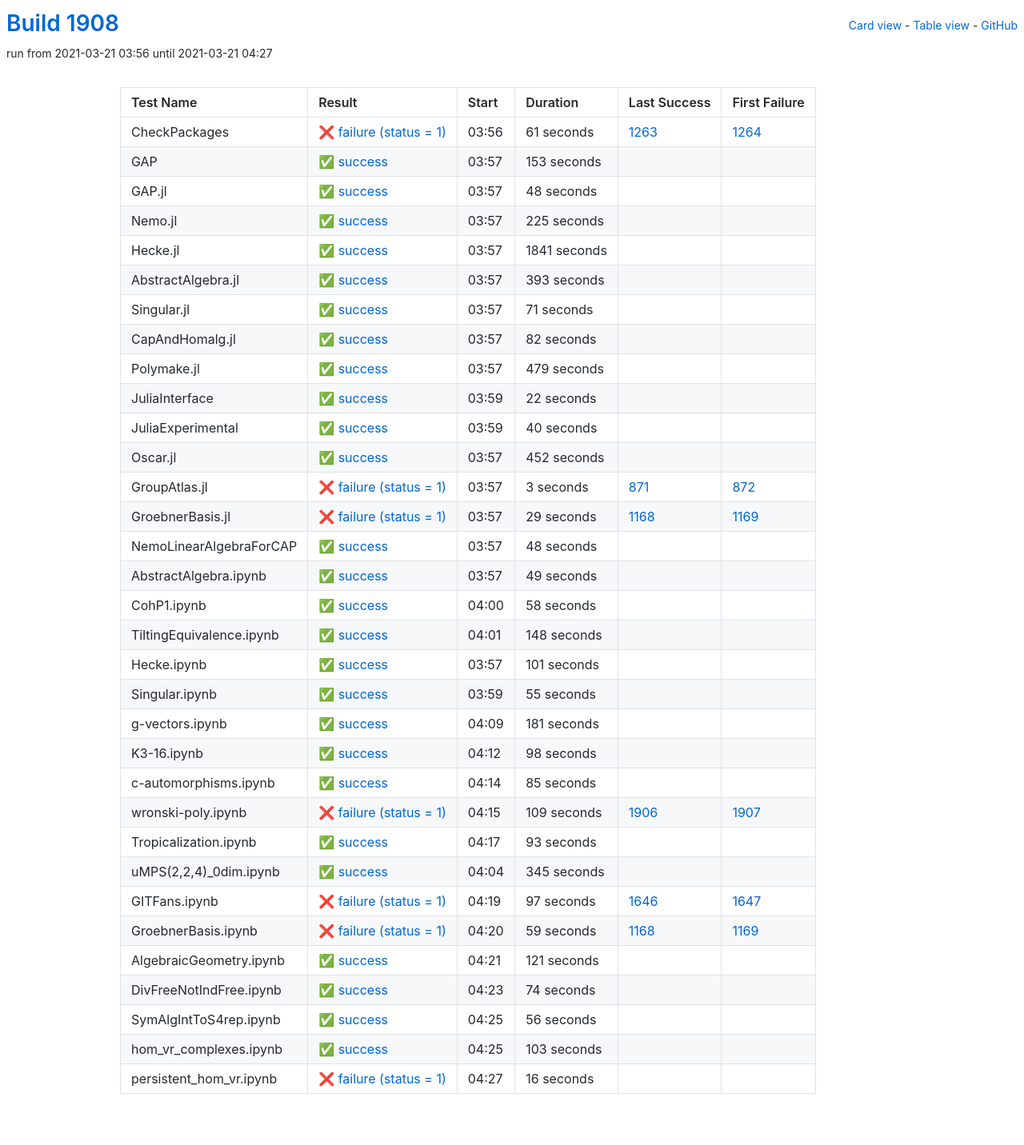
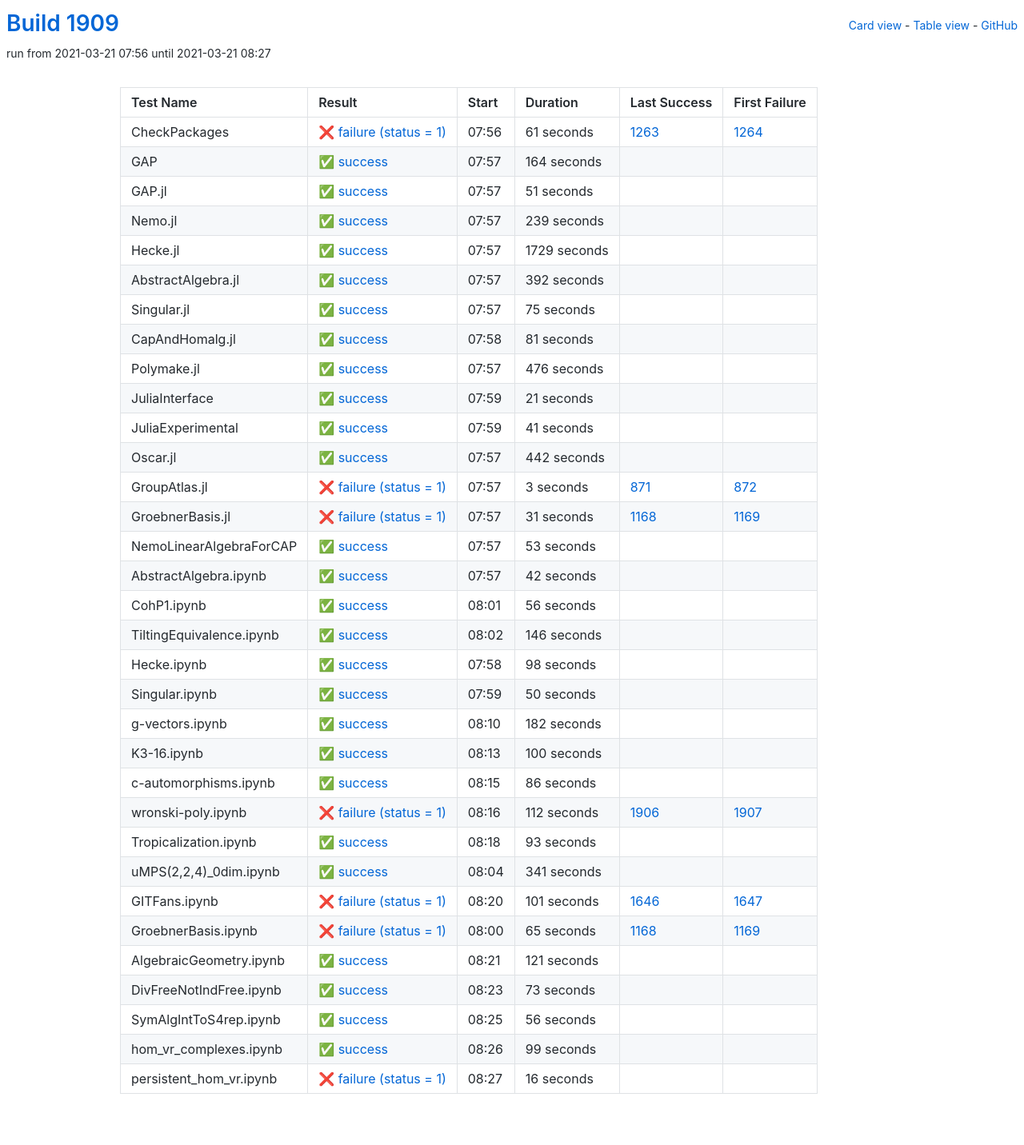
Before and after one commit to oscar-system/oscar-ci-status-stable, a Jekyll site: the page built from table.html, in a window 1280 px wide. Shown: the whole page at 80% size. Built offline with Jekyll 4.4.1, drawn with Linux system fonts in a browser that asks for light colours.

Commit message:
Build #1909

```diff
--- a/_data/ci.yml
+++ b/_data/ci.yml
@@ -1,6 +1,6 @@
 ---
-build: 1908
-build_url: https://oscarci.mathematik.uni-kl.de/job/oscar-stable/1908/
+build: 1909
+build_url: https://oscarci.mathematik.uni-kl.de/job/oscar-stable/1909/
 job: oscar-stable
 organization: oscar-system
 repo: oscar-ci-status-stable
@@ -8,8 +8,8 @@ repourl: https://github.com/oscar-system/oscar-ci-status-stable
 tests:
 - name: CheckPackages
   id: checkpackages
-  log: https://oscarci.mathematik.uni-kl.de/job/oscar-stable/1908/artifact/logs/build-1908/CheckPackages.log
-  start: 2021-03-21 03:56
+  log: https://oscarci.mathematik.uni-kl.de/job/oscar-stable/1909/artifact/logs/build-1909/CheckPackages.log
+  start: 2021-03-21 07:56
   success: false
   exitcode: 1
   status: failure
@@ -20,140 +20,140 @@ tests:
   first_failure_url: https://oscarci.mathematik.uni-kl.de/job/oscar-stable/1264/
 - name: GAP
   id: gap
-  log: https://oscarci.mathematik.uni-kl.de/job/oscar-stable/1908/artifact/logs/build-1908/GAP.log
-  start: 2021-03-21 03:57
+  log: https://oscarci.mathematik.uni-kl.de/job/oscar-stable/1909/artifact/logs/build-1909/GAP.log
+  start: 2021-03-21 07:57
   success: true
   exitcode: 0
   status: success
-  duration: 153
+  duration: 164
   last_success: false
   last_success_url:
   first_failure: false
   first_failure_url:
 - name: GAP.jl
   id: gap-jl
-  log: https://oscarci.mathematik.uni-kl.de/job/oscar-stable/1908/artifact/logs/build-1908/GAP.jl.log
-  start: 2021-03-21 03:57
+  log: https://oscarci.mathematik.uni-kl.de/job/oscar-stable/1909/artifact/logs/build-1909/GAP.jl.log
+  start: 2021-03-21 07:57
   success: true
   exitcode: 0
   status: success
-  duration: 48
+  duration: 51
   last_success: false
   last_success_url:
   first_failure: false
   first_failure_url:
 - name: Nemo.jl
   id: nemo-jl
-  log: https://oscarci.mathematik.uni-kl.de/job/oscar-stable/1908/artifact/logs/build-1908/Nemo.jl.log
-  start: 2021-03-21 03:57
+  log: https://oscarci.mathematik.uni-kl.de/job/oscar-stable/1909/artifact/logs/build-1909/Nemo.jl.log
+  start: 2021-03-21 07:57
   success: true
   exitcode: 0
   status: success
-  duration: 225
+  duration: 239
   last_success: false
   last_success_url:
   first_failure: false
   first_failure_url:
 - name: Hecke.jl
   id: hecke-jl
-  log: https://oscarci.mathematik.uni-kl.de/job/oscar-stable/1908/artifact/logs/build-1908/Hecke.jl.log
-  start: 2021-03-21 03:57
+  log: https://oscarci.mathematik.uni-kl.de/job/oscar-stable/1909/artifact/logs/build-1909/Hecke.jl.log
+  start: 2021-03-21 07:57
   success: true
   exitcode: 0
   status: success
-  duration: 1841
+  duration: 1729
   last_success: false
   last_success_url:
   first_failure: false
   first_failure_url:
 - name: AbstractAlgebra.jl
   id: abstractalgebra-jl
-  log: https://oscarci.mathematik.uni-kl.de/job/oscar-stable/1908/artifact/logs/build-1908/AbstractAlgebra.jl.log
-  start: 2021-03-21 03:57
+  log: https://oscarci.mathematik.uni-kl.de/job/oscar-stable/1909/artifact/logs/build-1909/AbstractAlgebra.jl.log
+  start: 2021-03-21 07:57
   success: true
   exitcode: 0
   status: success
-  duration: 393
+  duration: 392
   last_success: false
   last_success_url:
   first_failure: false
   first_failure_url:
 - name: Singular.jl
   id: singular-jl
-  log: https://oscarci.mathematik.uni-kl.de/job/oscar-stable/1908/artifact/logs/build-1908/Singular.jl.log
-  start: 2021-03-21 03:57
+  log: https://oscarci.mathematik.uni-kl.de/job/oscar-stable/1909/artifact/logs/build-1909/Singular.jl.log
+  start: 2021-03-21 07:57
   success: true
   exitcode: 0
   status: success
-  duration: 71
+  duration: 75
   last_success: false
   last_success_url:
   first_failure: false
   first_failure_url:
 - name: CapAndHomalg.jl
   id: capandhomalg-jl
-  log: https://oscarci.mathematik.uni-kl.de/job/oscar-stable/1908/artifact/logs/build-1908/CapAndHomalg.jl.log
-  start: 2021-03-21 03:57
+  log: https://oscarci.mathematik.uni-kl.de/job/oscar-stable/1909/artifact/logs/build-1909/CapAndHomalg.jl.log
+  start: 2021-03-21 07:58
   success: true
   exitcode: 0
   status: success
-  duration: 82
+  duration: 81
   last_success: false
   last_success_url:
   first_failure: false
   first_failure_url:
 - name: Polymake.jl
   id: polymake-jl
-  log: https://oscarci.mathematik.uni-kl.de/job/oscar-stable/1908/artifact/logs/build-1908/Polymake.jl.log
-  start: 2021-03-21 03:57
+  log: https://oscarci.mathematik.uni-kl.de/job/oscar-stable/1909/artifact/logs/build-1909/Polymake.jl.log
+  start: 2021-03-21 07:57
   success: true
   exitcode: 0
   status: success
-  duration: 479
+  duration: 476
   last_success: false
   last_success_url:
   first_failure: false
   first_failure_url:
 - name: JuliaInterface
   id: juliainterface
-  log: https://oscarci.mathematik.uni-kl.de/job/oscar-stable/1908/artifact/logs/build-1908/JuliaInterface.log
-  start: 2021-03-21 03:59
+  log: https://oscarci.mathematik.uni-kl.de/job/oscar-stable/1909/artifact/logs/build-1909/JuliaInterface.log
+  start: 2021-03-21 07:59
   success: true
   exitcode: 0
   status: success
-  duration: 22
+  duration: 21
   last_success: false
   last_success_url:
   first_failure: false
   first_failure_url:
 - name: JuliaExperimental
   id: juliaexperimental
-  log: https://oscarci.mathematik.uni-kl.de/job/oscar-stable/1908/artifact/logs/build-1908/JuliaExperimental.log
-  start: 2021-03-21 03:59
+  log: https://oscarci.mathematik.uni-kl.de/job/oscar-stable/1909/artifact/logs/build-1909/JuliaExperimental.log
+  start: 2021-03-21 07:59
   success: true
   exitcode: 0
   status: success
-  duration: 40
+  duration: 41
   last_success: false
   last_success_url:
   first_failure: false
   first_failure_url:
 - name: Oscar.jl
   id: oscar-jl
-  log: https://oscarci.mathematik.uni-kl.de/job/oscar-stable/1908/artifact/logs/build-1908/Oscar.jl.log
-  start: 2021-03-21 03:57
+  log: https://oscarci.mathematik.uni-kl.de/job/oscar-stable/1909/artifact/logs/build-1909/Oscar.jl.log
+  start: 2021-03-21 07:57
   success: true
   exitcode: 0
   status: success
-  duration: 452
+  duration: 442
   last_success: false
   last_success_url:
   first_failure: false
   first_failure_url:
 - name: GroupAtlas.jl
   id: groupatlas-jl
-  log: https://oscarci.mathematik.uni-kl.de/job/oscar-stable/1908/artifact/logs/build-1908/GroupAtlas.jl.log
-  start: 2021-03-21 03:57
+  log: https://oscarci.mathematik.uni-kl.de/job/oscar-stable/1909/artifact/logs/build-1909/GroupAtlas.jl.log
+  start: 2021-03-21 07:57
   success: false
   exitcode: 1
   status: failure
@@ -164,104 +164,68 @@ tests:
   first_failure_url: https://oscarci.mathematik.uni-kl.de/job/oscar-stable/872/
 - name: GroebnerBasis.jl
   id: groebnerbasis-jl
-  log: https://oscarci.mathematik.uni-kl.de/job/oscar-stable/1908/artifact/logs/build-1908/GroebnerBasis.jl.log
-  start: 2021-03-21 03:57
+  log: https://oscarci.mathematik.uni-kl.de/job/oscar-stable/1909/artifact/logs/build-1909/GroebnerBasis.jl.log
+  start: 2021-03-21 07:57
   success: false
   exitcode: 1
   status: failure
-  duration: 29
+  duration: 31
   last_success: 1168
   last_success_url: https://oscarci.mathematik.uni-kl.de/job/oscar-stable/1168/
   first_failure: 1169
   first_failure_url: https://oscarci.mathematik.uni-kl.de/job/oscar-stable/1169/
 - name: NemoLinearAlgebraForCAP
   id: nemolinearalgebraforcap
-  log: https://oscarci.mathematik.uni-kl.de/job/oscar-stable/1908/artifact/logs/build-1908/NemoLinearAlgebraForCAP.log
-  start: 2021-03-21 03:57
+  log: https://oscarci.mathematik.uni-kl.de/job/oscar-stable/1909/artifact/logs/build-1909/NemoLinearAlgebraForCAP.log
+  start: 2021-03-21 07:57
   success: true
   exitcode: 0
   status: success
-  duration: 48
+  duration: 53
   last_success: false
   last_success_url:
   first_failure: false
   first_failure_url:
 - name: AbstractAlgebra.ipynb
   id: abstractalgebra-ipynb
-  log: https://oscarci.mathematik.uni-kl.de/job/oscar-stable/1908/artifact/logs/build-1908/AbstractAlgebra.ipynb.log
-  start: 2021-03-21 03:57
+  log: https://oscarci.mathematik.uni-kl.de/job/oscar-stable/1909/artifact/logs/build-1909/AbstractAlgebra.ipynb.log
+  start: 2021-03-21 07:57
   success: true
   exitcode: 0
   status: success
-  duration: 49
+  duration: 42
   last_success: false
   last_success_url:
   first_failure: false
   first_failure_url:
 - name: CohP1.ipynb
   id: cohp1-ipynb
-  log: https://oscarci.mathematik.uni-kl.de/job/oscar-stable/1908/artifact/logs/build-1908/CohP1.ipynb.log
-  start: 2021-03-21 04:00
+  log: https://oscarci.mathematik.uni-kl.de/job/oscar-stable/1909/artifact/logs/build-1909/CohP1.ipynb.log
+  start: 2021-03-21 08:01
   success: true
   exitcode: 0
   status: success
-  duration: 58
+  duration: 56
   last_success: false
   last_success_url:
   first_failure: false
   first_failure_url:
 - name: TiltingEquivalence.ipynb
   id: tiltingequivalence-ipynb
-  log: https://oscarci.mathematik.uni-kl.de/job/oscar-stable/1908/artifact/logs/build-1908/TiltingEquivalence.ipynb.log
-  start: 2021-03-21 04:01
+  log: https://oscarci.mathematik.uni-kl.de/job/oscar-stable/1909/artifact/logs/build-1909/TiltingEquivalence.ipynb.log
+  start: 2021-03-21 08:02
   success: true
   exitcode: 0
   status: success
-  duration: 148
+  duration: 146
   last_success: false
   last_success_url:
   first_failure: false
   first_failure_url:
 - name: Hecke.ipynb
   id: hecke-ipynb
-  log: https://oscarci.mathematik.uni-kl.de/job/oscar-stable/1908/artifact/logs/build-1908/Hecke.ipynb.log
-  start: 2021-03-21 03:57
-  success: true
-  exitcode: 0
-  status: success
-  duration: 101
-  last_success: false
-  last_success_url:
-  first_failure: false
-  first_failure_url:
-- name: Singular.ipynb
-  id: singular-ipynb
-  log: https://oscarci.mathematik.uni-kl.de/job/oscar-stable/1908/artifact/logs/build-1908/Singular.ipynb.log
-  start: 2021-03-21 03:59
-  success: true
-  exitcode: 0
-  status: success
-  duration: 55
-  last_success: false
-  last_success_url:
-  first_failure: false
-  first_failure_url:
-- name: g-vectors.ipynb
-  id: g-vectors-ipynb
-  log: https://oscarci.mathematik.uni-kl.de/job/oscar-stable/1908/artifact/logs/build-1908/g-vectors.ipynb.log
-  start: 2021-03-21 04:09
-  success: true
-  exitcode: 0
-  status: success
-  duration: 181
-  last_success: false
-  last_success_url:
-  first_failure: false
-  first_failure_url:
-- name: K3-16.ipynb
-  id: k3-16-ipynb
-  log: https://oscarci.mathematik.uni-kl.de/job/oscar-stable/1908/artifact/logs/build-1908/K3-16.ipynb.log
-  start: 2021-03-21 04:12
+  log: https://oscarci.mathematik.uni-kl.de/job/oscar-stable/1909/artifact/logs/build-1909/Hecke.ipynb.log
+  start: 2021-03-21 07:58
   success: true
   exitcode: 0
   status: success
@@ -270,34 +234,70 @@ tests:
   last_success_url:
   first_failure: false
   first_failure_url:
-- name: c-automorphisms.ipynb
-  id: c-automorphisms-ipynb
-  log: https://oscarci.mathematik.uni-kl.de/job/oscar-stable/1908/artifact/logs/build-1908/c-automorphisms.ipynb.log
-  start: 2021-03-21 04:14
+- name: Singular.ipynb
+  id: singular-ipynb
+  log: https://oscarci.mathematik.uni-kl.de/job/oscar-stable/1909/artifact/logs/build-1909/Singular.ipynb.log
+  start: 2021-03-21 07:59
   success: true
   exitcode: 0
   status: success
-  duration: 85
+  duration: 50
+  last_success: false
+  last_success_url:
+  first_failure: false
+  first_failure_url:
+- name: g-vectors.ipynb
+  id: g-vectors-ipynb
+  log: https://oscarci.mathematik.uni-kl.de/job/oscar-stable/1909/artifact/logs/build-1909/g-vectors.ipynb.log
+  start: 2021-03-21 08:10
+  success: true
+  exitcode: 0
+  status: success
+  duration: 182
+  last_success: false
+  last_success_url:
+  first_failure: false
+  first_failure_url:
+- name: K3-16.ipynb
+  id: k3-16-ipynb
+  log: https://oscarci.mathematik.uni-kl.de/job/oscar-stable/1909/artifact/logs/build-1909/K3-16.ipynb.log
+  start: 2021-03-21 08:13
+  success: true
+  exitcode: 0
+  status: success
+  duration: 100
+  last_success: false
+  last_success_url:
+  first_failure: false
+  first_failure_url:
+- name: c-automorphisms.ipynb
+  id: c-automorphisms-ipynb
+  log: https://oscarci.mathematik.uni-kl.de/job/oscar-stable/1909/artifact/logs/build-1909/c-automorphisms.ipynb.log
+  start: 2021-03-21 08:15
+  success: true
+  exitcode: 0
+  status: success
+  duration: 86
   last_success: false
   last_success_url:
   first_failure: false
   first_failure_url:
 - name: wronski-poly.ipynb
   id: wronski-poly-ipynb
-  log: https://oscarci.mathematik.uni-kl.de/job/oscar-stable/1908/artifact/logs/build-1908/wronski-poly.ipynb.log
-  start: 2021-03-21 04:15
+  log: https://oscarci.mathematik.uni-kl.de/job/oscar-stable/1909/artifact/logs/build-1909/wronski-poly.ipynb.log
+  start: 2021-03-21 08:16
   success: false
   exitcode: 1
   status: failure
-  duration: 109
+  duration: 112
   last_success: 1906
   last_success_url: https://oscarci.mathematik.uni-kl.de/job/oscar-stable/1906/
   first_failure: 1907
   first_failure_url: https://oscarci.mathematik.uni-kl.de/job/oscar-stable/1907/
 - name: Tropicalization.ipynb
   id: tropicalization-ipynb
-  log: https://oscarci.mathematik.uni-kl.de/job/oscar-stable/1908/artifact/logs/build-1908/Tropicalization.ipynb.log
-  start: 2021-03-21 04:17
+  log: https://oscarci.mathematik.uni-kl.de/job/oscar-stable/1909/artifact/logs/build-1909/Tropicalization.ipynb.log
+  start: 2021-03-21 08:18
   success: true
   exitcode: 0
   status: success
@@ -308,44 +308,44 @@ tests:
   first_failure_url:
 - name: uMPS(2,2,4)_0dim.ipynb
   id: umps-2-2-4-0dim-ipynb
-  log: https://oscarci.mathematik.uni-kl.de/job/oscar-stable/1908/artifact/logs/build-1908/uMPS-2-2-4-_0dim.ipynb.log
-  start: 2021-03-21 04:04
+  log: https://oscarci.mathematik.uni-kl.de/job/oscar-stable/1909/artifact/logs/build-1909/uMPS-2-2-4-_0dim.ipynb.log
+  start: 2021-03-21 08:04
   success: true
   exitcode: 0
   status: success
-  duration: 345
+  duration: 341
   last_success: false
   last_success_url:
   first_failure: false
   first_failure_url:
 - name: GITFans.ipynb
   id: gitfans-ipynb
-  log: https://oscarci.mathematik.uni-kl.de/job/oscar-stable/1908/artifact/logs/build-1908/GITFans.ipynb.log
-  start: 2021-03-21 04:19
+  log: https://oscarci.mathematik.uni-kl.de/job/oscar-stable/1909/artifact/logs/build-1909/GITFans.ipynb.log
+  start: 2021-03-21 08:20
   success: false
   exitcode: 1
   status: failure
-  duration: 97
+  duration: 101
   last_success: 1646
   last_success_url: https://oscarci.mathematik.uni-kl.de/job/oscar-stable/1646/
   first_failure: 1647
   first_failure_url: https://oscarci.mathematik.uni-kl.de/job/oscar-stable/1647/
 - name: GroebnerBasis.ipynb
   id: groebnerbasis-ipynb
-  log: https://oscarci.mathematik.uni-kl.de/job/oscar-stable/1908/artifact/logs/build-1908/GroebnerBasis.ipynb.log
-  start: 2021-03-21 04:20
+  log: https://oscarci.mathematik.uni-kl.de/job/oscar-stable/1909/artifact/logs/build-1909/GroebnerBasis.ipynb.log
+  start: 2021-03-21 08:00
   success: false
   exitcode: 1
   status: failure
-  duration: 59
+  duration: 65
   last_success: 1168
   last_success_url: https://oscarci.mathematik.uni-kl.de/job/oscar-stable/1168/
   first_failure: 1169
   first_failure_url: https://oscarci.mathematik.uni-kl.de/job/oscar-stable/1169/
 - name: AlgebraicGeometry.ipynb
   id: algebraicgeometry-ipynb
-  log: https://oscarci.mathematik.uni-kl.de/job/oscar-stable/1908/artifact/logs/build-1908/AlgebraicGeometry.ipynb.log
-  start: 2021-03-21 04:21
+  log: https://oscarci.mathematik.uni-kl.de/job/oscar-stable/1909/artifact/logs/build-1909/AlgebraicGeometry.ipynb.log
+  start: 2021-03-21 08:21
   success: true
   exitcode: 0
   status: success
@@ -356,20 +356,20 @@ tests:
   first_failure_url:
 - name: DivFreeNotIndFree.ipynb
   id: divfreenotindfree-ipynb
-  log: https://oscarci.mathematik.uni-kl.de/job/oscar-stable/1908/artifact/logs/build-1908/DivFreeNotIndFree.ipynb.log
-  start: 2021-03-21 04:23
+  log: https://oscarci.mathematik.uni-kl.de/job/oscar-stable/1909/artifact/logs/build-1909/DivFreeNotIndFree.ipynb.log
+  start: 2021-03-21 08:23
   success: true
   exitcode: 0
   status: success
-  duration: 74
+  duration: 73
   last_success: false
   last_success_url:
   first_failure: false
   first_failure_url:
 - name: SymAlgIntToS4rep.ipynb
   id: symalginttos4rep-ipynb
-  log: https://oscarci.mathematik.uni-kl.de/job/oscar-stable/1908/artifact/logs/build-1908/SymAlgIntToS4rep.ipynb.log
-  start: 2021-03-21 04:25
+  log: https://oscarci.mathematik.uni-kl.de/job/oscar-stable/1909/artifact/logs/build-1909/SymAlgIntToS4rep.ipynb.log
+  start: 2021-03-21 08:25
   success: true
   exitcode: 0
   status: success
@@ -380,20 +380,20 @@ tests:
   first_failure_url:
 - name: hom_vr_complexes.ipynb
   id: hom-vr-complexes-ipynb
-  log: https://oscarci.mathematik.uni-kl.de/job/oscar-stable/1908/artifact/logs/build-1908/hom_vr_complexes.ipynb.log
-  start: 2021-03-21 04:25
+  log: https://oscarci.mathematik.uni-kl.de/job/oscar-stable/1909/artifact/logs/build-1909/hom_vr_complexes.ipynb.log
+  start: 2021-03-21 08:26
   success: true
   exitcode: 0
   status: success
-  duration: 103
+  duration: 99
   last_success: false
   last_success_url:
   first_failure: false
   first_failure_url:
 - name: persistent_hom_vr.ipynb
   id: persistent-hom-vr-ipynb
-  log: https://oscarci.mathematik.uni-kl.de/job/oscar-stable/1908/artifact/logs/build-1908/persistent_hom_vr.ipynb.log
-  start: 2021-03-21 04:27
+  log: https://oscarci.mathematik.uni-kl.de/job/oscar-stable/1909/artifact/logs/build-1909/persistent_hom_vr.ipynb.log
+  start: 2021-03-21 08:27
   success: false
   exitcode: 1
   status: failure
```
Also changed, not shown: README.md.
